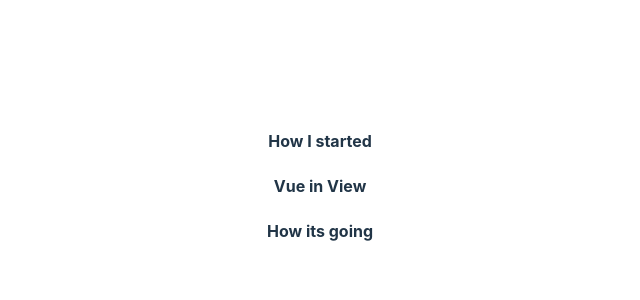
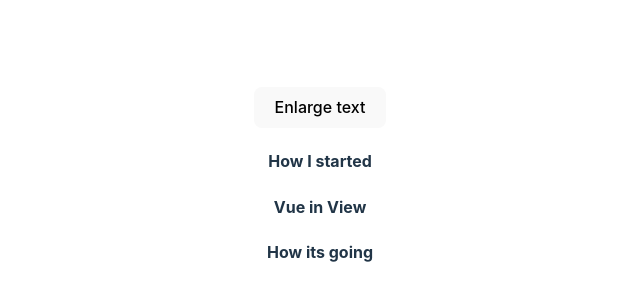
Before and after one commit to patience1000/Vue.js, a Vue app in the folder Component/: page / in a window 1280 px wide. Shown: the part 214-514 px from the top of the page, without its empty margins (320-960 px from the left). Built offline with nearby package versions, Linux system fonts and the light colour scheme.

Commit message:
learning component basics corrected an error

```diff
--- a/Component/src/App.vue
+++ b/Component/src/App.vue
@@ -12,12 +12,15 @@
             {id: '1', title: 'How I started'},
             {id:'2', title:'Vue in View'},
             {id:'3', title:'How its going'}
-      ]
+      ],
+      postFontSize: 1
     }
   }
 }
 </script>
-
-<template>
-  <props v-for="post in posts" :key="post.id" :title="post.title"></props>
-</template>
+  <template>
+    <button>Enlarge text</button>
+    <div :style="{ fontSize: postFontSize + 'em'}">
+    <props v-for="post in posts" :key="post.id" :title="post.title"></props>
+  </div>
+  </template>
```
